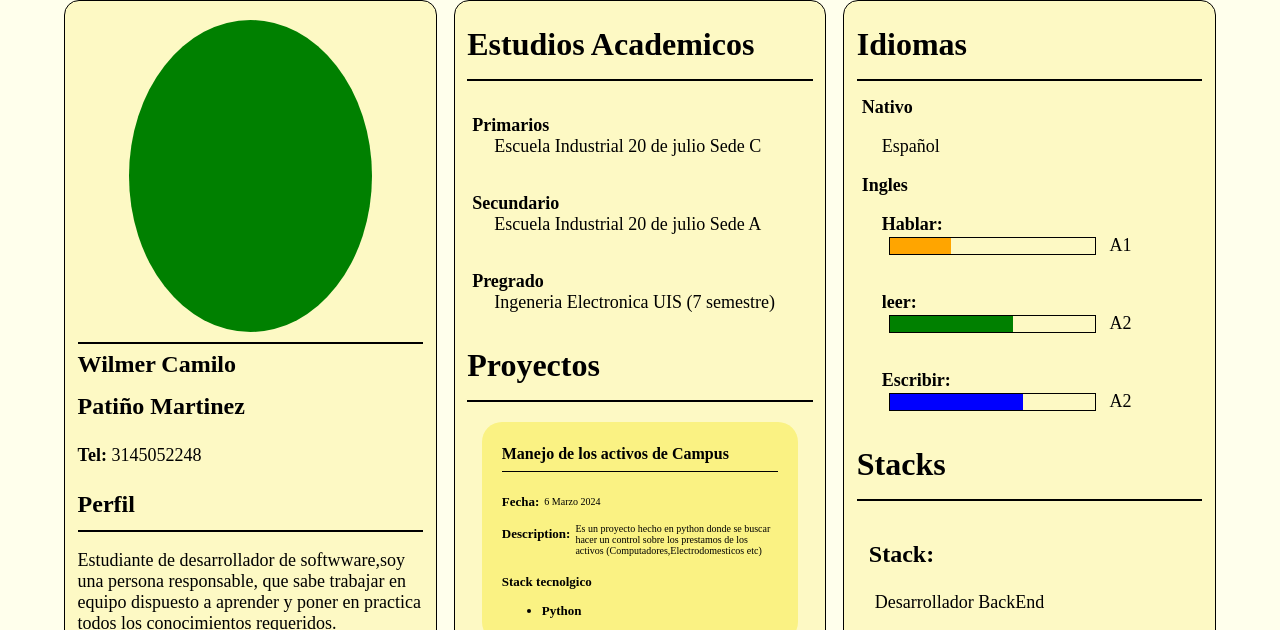
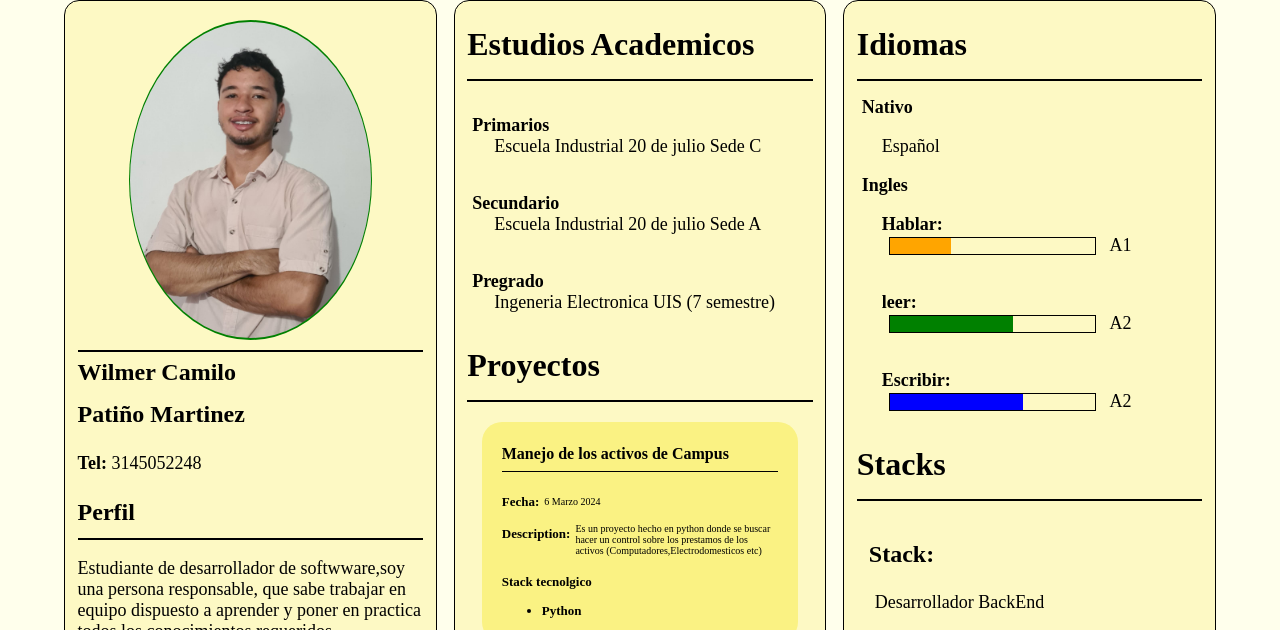
Before and after one commit to Camilo12p/My_cv.github.io, a plain HTML site: page index.html in a window 1280 px wide. Shown: the top 630 px of the page. Drawn offline with Linux system fonts and the light colour scheme.

Commit message:
Se añadio la imagen de perfil

```diff
--- a/css/styles.css
+++ b/css/styles.css
@@ -34,16 +34,25 @@ body {
 
 .container_circle {
   width: 19vw;
-  height: 39vh;
+  height: 40vh;
   background-color: green;
   margin: auto;
   border-radius: 50%;
+  display: flex;
+  justify-content: center;
+  align-items: center;
 }
 
 .container_circle:hover {
   width: 22vw;
-  height: 41vh;
+  height: 42vh;
   transition: all 0.2s ease;
+}
+
+.img_perfil {
+  width: 99%;
+  height: 99%;
+  border-radius: 50%;
 }
 
 .container-info {
--- a/index.html
+++ b/index.html
@@ -11,7 +11,11 @@
       <div class="containers">
         <div class="container_img">
           <div class="container_circle">
-            <img src="" alt="" />
+            <img
+              class="img_perfil"
+              src="img/Imagen_Perfil.jpg"
+              alt="Imagen de perfil"
+            />
           </div>
         </div>
 
```
Also changed, not shown: img/Imagen_Perfil.jpg (added).
